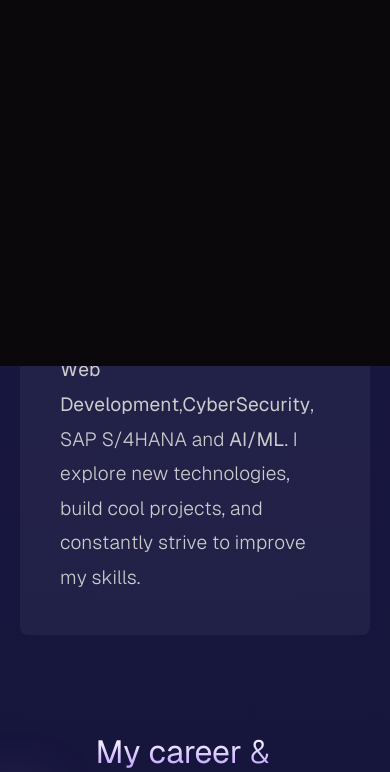
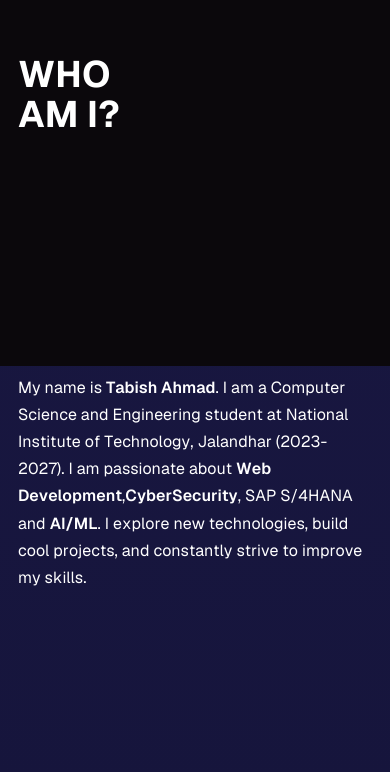
Before and after one commit to ThebishAhmad/resume, a Next.js app: page / in a window 390 px wide. Shown: the part 1178-1950 px from the top of the page. Built offline with nearby package versions, Linux system fonts and the light colour scheme; no server answers; a web font is replaced by a local one.

Commit message:
Fixed mobile About section, improved contact form with Web3Forms, adjusted achievements box height

```diff
--- a/components/merged/ScrollStack.css
+++ b/components/merged/ScrollStack.css
@@ -4,7 +4,7 @@
     height: 100%;
     overflow-y: auto;
     overflow-x: visible;
-    overscroll-behavior: contain;
+    overscroll-behavior: auto;
     -webkit-overflow-scrolling: touch;
     scroll-behavior: smooth;
     -webkit-transform: translateZ(0);
--- a/components/merged/styles/About.css
+++ b/components/merged/styles/About.css
@@ -2,6 +2,8 @@
   padding: 100px 0;
   color: #fff;
   background-color: var(--background-color);
+  position: relative;
+  z-index: 10;
 }
 
 .about-me {
@@ -12,6 +14,8 @@
   flex-wrap: wrap;
   align-items: center;
   gap: 40px;
+  position: relative;
+  z-index: 10;
 }
 
 .about-title-container {
@@ -24,6 +28,8 @@
   background: rgba(255, 255, 255, 0.05);
   padding: 40px;
   border-radius: 8px;
+  position: relative;
+  z-index: 10;
 }
 
 .about-section h3.title {
@@ -32,26 +38,89 @@
   text-transform: uppercase;
   line-height: 1.1;
   margin-bottom: 20px;
+  color: #ffffff !important;
 }
 
 .about-section .para {
   font-size: 1.2rem;
   line-height: 1.8;
-  color: #ccc;
-  font-weight: 300;
+  color: #ffffff !important;
+  font-weight: 400;
+}
+
+.about-section .para strong {
+  color: #ffffff !important;
+  font-weight: 600;
 }
 
 @media (max-width: 768px) {
+  .about-section {
+    padding: 0;
+    margin-top: 50vh;
+    z-index: 100;
+    min-height: auto;
+  }
+
   .about-me {
     flex-direction: column;
     align-items: flex-start;
+    gap: 25px;
+    padding: 60px 20px;
+    z-index: 100;
   }
 
   .about-title-container {
     text-align: left;
+    width: 100%;
   }
 
   .about-section h3.title {
-    font-size: 2.5rem;
+    font-size: 2.8rem;
+    color: #ffffff;
+    margin-bottom: 15px;
+  }
+
+  .about-content-container {
+    background: none;
+    padding: 0;
+    border-radius: 0;
+    width: 100%;
+    box-sizing: border-box;
+    border: none;
+    z-index: 100;
+  }
+
+  .about-section .para {
+    font-size: 1.05rem;
+    line-height: 1.75;
+    color: #ffffff;
+    font-weight: 400;
+  }
+
+  .about-section .para strong {
+    color: #ffffff;
+    font-weight: 600;
   }
 }
+
+/* Very small mobile */
+@media (max-width: 480px) {
+  .about-section {
+    padding: 0;
+    margin-top: 40vh;
+  }
+
+  .about-me {
+    padding: 50px 18px;
+    gap: 20px;
+  }
+
+  .about-section h3.title {
+    font-size: 2.3rem;
+  }
+
+  .about-section .para {
+    font-size: 1rem;
+    line-height: 1.7;
+  }
+}
--- a/components/merged/styles/Achievements.css
+++ b/components/merged/styles/Achievements.css
@@ -29,7 +29,7 @@
 
 .scroll-stack-container {
     width: 100%;
-    height: 80vh;
+    height: 55vh;
     /* Viewport for the scroll area */
     max-width: 1000px;
 
@@ -119,7 +119,7 @@
     }
 
     .scroll-stack-container {
-        height: 60vh;
+        height: 45vh;
         border-radius: 20px;
     }
 
```
